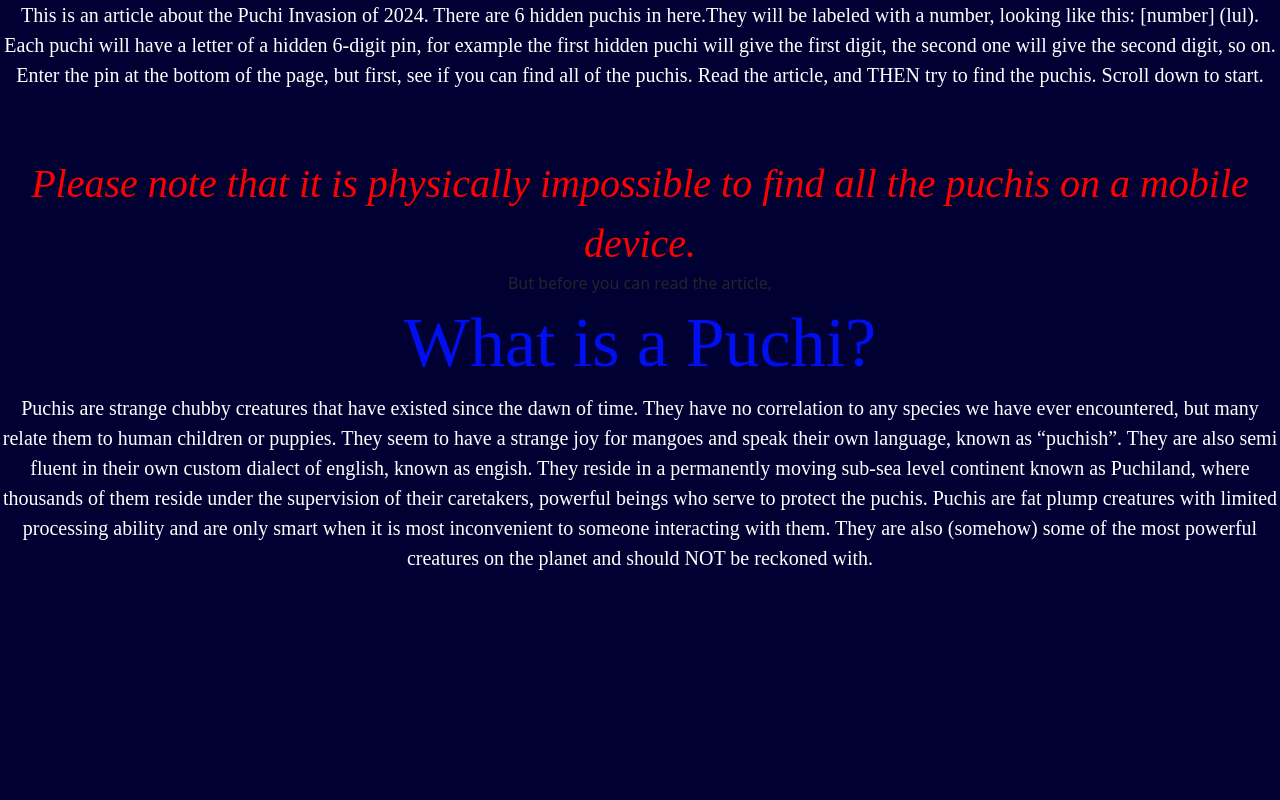
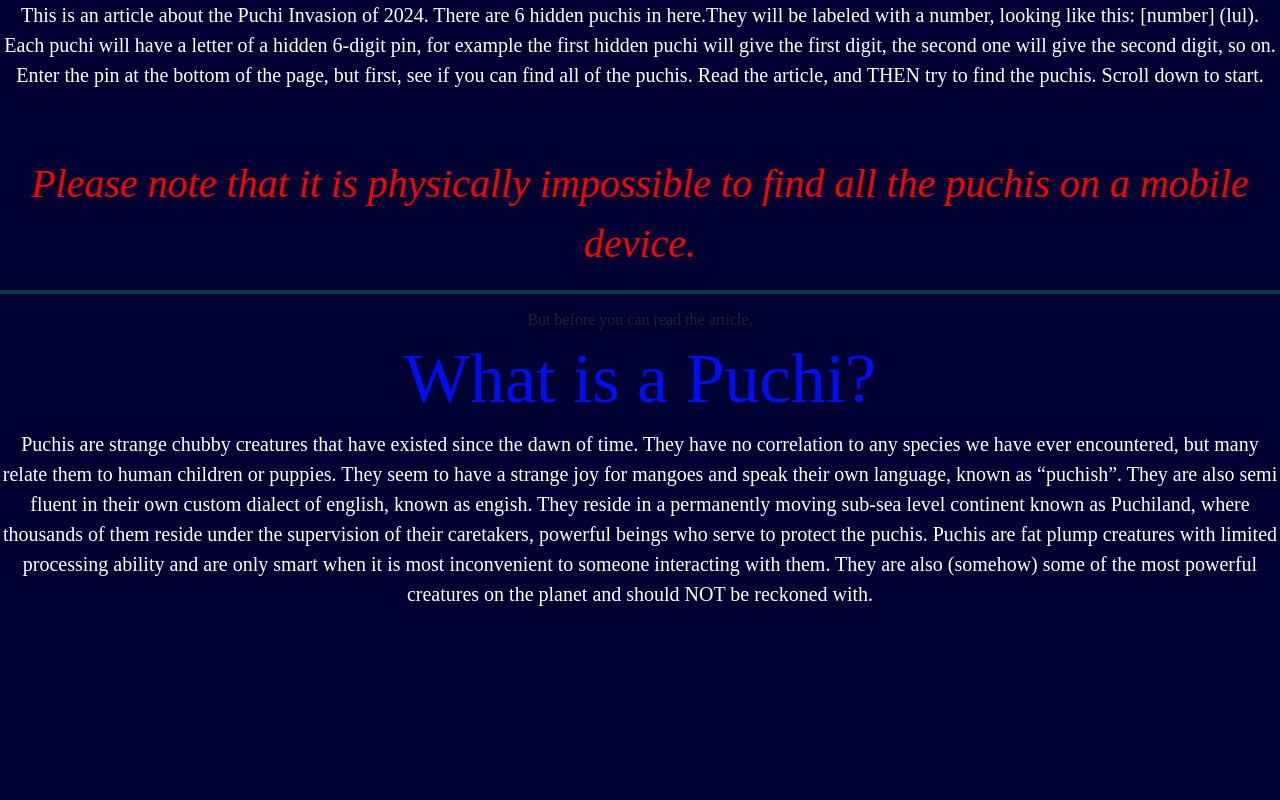
Before and after one commit to Virj280/the-puchi-invasion, a plain HTML site: page index.html in a window 1280 px wide. Shown: the top 800 px of the page. Drawn offline with nearby package versions, Linux system fonts and the light colour scheme.

Commit message:
Update index.html

```diff
--- a/index.html
+++ b/index.html
@@ -148,7 +148,8 @@
     <body style="background-color: #010033;">
       <p title="https://sites.google.com/view/148734567/home" style="color:#ffffff; font-family: Linescript; font-size:20px">This is an article about the Puchi Invasion of 2024. There are 6 hidden puchis in here.They will be labeled with a number, looking like this: [number] (lul). Each puchi will have a letter of a hidden 6-digit pin, for example the first hidden puchi will give the first digit, the second one will give the second digit, so on. Enter the pin at the bottom of the page, but first, see if you can find all of the puchis. Read the article, and THEN try to find the puchis. Scroll down to start.</p>
       <br><br> <i style="color:#ff0000; font-family: Linescript; font-size:40px">Please note that it is physically impossible to find all the puchis on a mobile device.</i>
-      <h6 font-family: Linescript; color:#00ff68">But before you can read the article,</h6>
+      <hr>
+      <h6 style="font-family: Linescript; color:#00ff68 margin-top:200px">But before you can read the article,</h6>
       <h1 style="color:#000ff0; font-size:70px; font-family:Linescript">What is a Puchi?</h1>
       <p style="color:#ffffff; font-family: Linescript; font-size: 20px">Puchis are strange chubby creatures that have existed since the dawn of time. They have no correlation to any species we have ever encountered, but many relate them to human children or puppies. They seem to have a strange joy for mangoes and speak their own language, known as “puchish”. They are also semi fluent in their own custom dialect of english, known as engish. They reside in a permanently moving sub-sea level continent known as Puchiland, where thousands of them reside under the supervision of their caretakers, powerful beings who serve to protect the puchis. Puchis are fat plump creatures with limited processing ability and are only smart when it is most inconvenient to someone interacting with them. They are also (somehow) some of the most powerful creatures on the planet and should NOT be reckoned with. </p>
       <h6 style="color:#ffffff; font-family: Linescript; font-size: 20px; margin-top:1000px">And now, the article.</h6>
```
